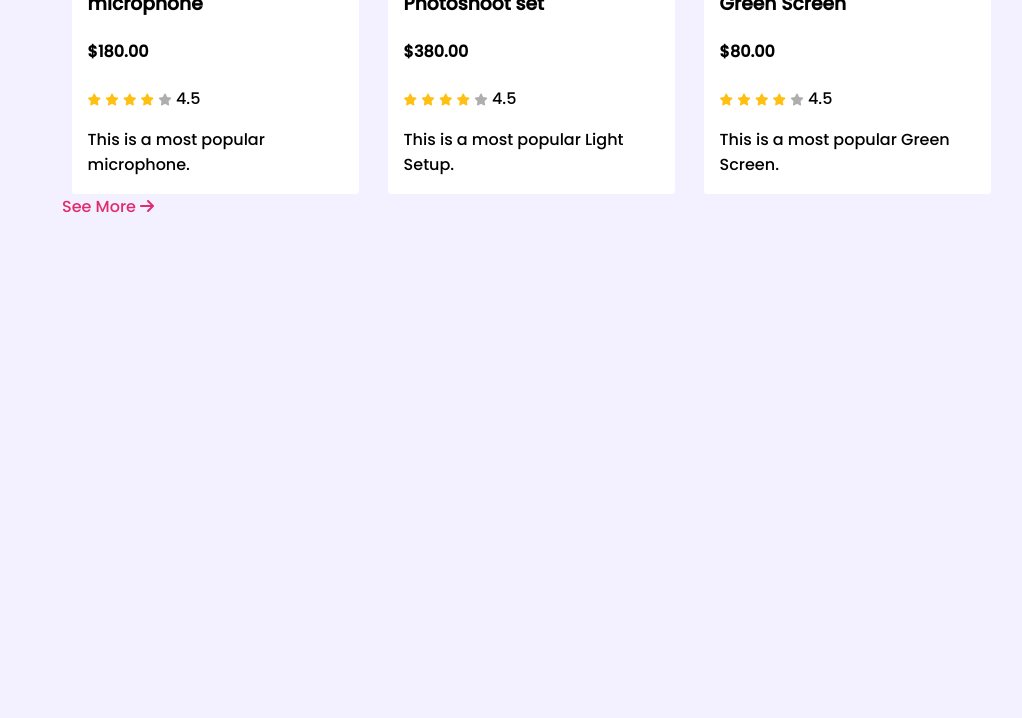
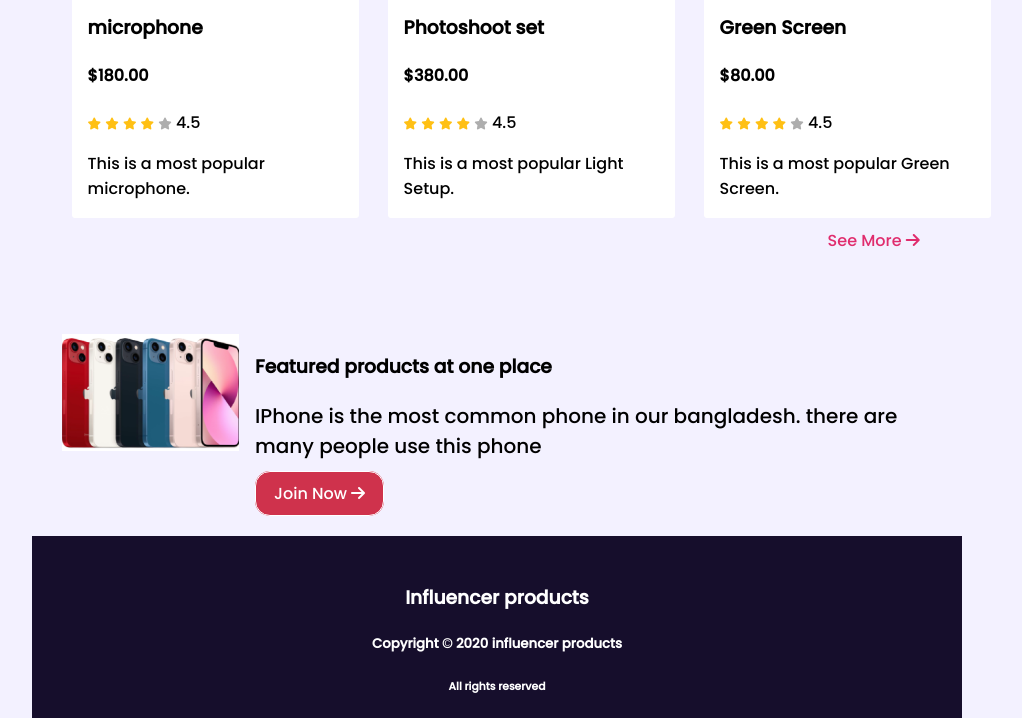
Before and after one commit to haifabinte/influencer-gear, a plain HTML site: page index.html in a window 1280 px wide. Shown: the part 1143-1861 px from the top of the page, without its empty margins (143-1165 px from the left). Before the commit the page ends 1400 px from the top, so only its background shows below. Drawn offline with Linux system fonts and the light colour scheme.

Commit message:
adding gap

```diff
--- a/index.html
+++ b/index.html
@@ -29,7 +29,7 @@
                         <p>Social media influencers are people who have large audiences of followers on their social
                             media accounts, and they leverage this to influence or persuade this following to buy
                             certain products or services</p>
-                        <a id="book" href="">Preebook now <i class="fas fa-arrow-right"></i></a>
+                        <a class="book" href="">Preebook now <i class="fas fa-arrow-right"></i></a>
                     </div>
                     <div class="camera-place">
                         <img class="camera" src="images/main-camera.png" alt="">
@@ -38,6 +38,7 @@
                 </div>
             </div>
         </section>
+
         <!-- 2nd part -->
         <section class="containner">
             <h2 id="popular-title" class="section-title">Popular Collection</h2>
@@ -187,7 +188,40 @@
                     </div>
                 </div>
             </div>
-            <a id="see-more" href="">See More <i class="fas fa-arrow-right"></i></a>
+
+            <div class="see-more">
+                <a>See More <i class="fas fa-arrow-right"></i></a>
+            </div>
+        </section>
+        <section>
+            <div class="containner">
+                <article class="blog">
+
+                    <div class="thumbnail">
+
+                        <img src="images/iphone.png" alt="">
+                    </div>
+                    <blog class="blog-info">
+                        <h1>Featured products at one place</h1>
+                        <p class="blog-title">
+                            IPhone is the most common phone in our bangladesh. there are many people
+                            use this phone
+                        </p>
+                        <a class="book" href="">Join Now <i class="fas fa-arrow-right"></i></a>
+                    </blog>
+                </article>
+
+            </div>
+            <footer>
+                <div>
+                    <h3>Influencer products</h3>
+                    <h5>Copyright © 2020 influencer products</h5>
+                    <h6>All rights reserved</h6>
+                    <i class="fab fa-facebook-messenger">
+                        <i class="fab fa-whatsapp"></i>
+                    </i><i class="fab fa-instagram"></i>
+                </div>
+            </footer>
         </section>
     </main>
 </body>
--- a/styles/style.css
+++ b/styles/style.css
@@ -24,7 +24,7 @@
 #start{
     font-size: 30px;
 }
-#book{
+.book{
     padding: 10px 18px;
     border: 1px solid;
     text-decoration: none;
@@ -60,7 +60,8 @@
  .popular-collection{
     display: grid;
     grid-template-columns: repeat(3,1fr);
-   grid-column-gap: 24px;
+  grid-row-gap:24px ;
+  grid-column-gap: 24px;
 }
 
 .collection{
@@ -88,9 +89,46 @@
 color:
 #AEAEAE
 }
-#see-more{
+.see-more{
 
     text-decoration: none;
     color: #E02C6D;
-align-items: var(#3A3A3A);
+margin-left: 88%;
+margin-top: 10px;
 }
+/* extrapart */
+
+.blog{
+    display: flex;
+
+}
+.blog .thumbnail img{
+    width: 177px;
+    height: 117px;
+ }
+ .blog-info{
+    margin-left:16px ;
+}
+.blog-title{
+    font-size: 20px;
+}
+footer div{
+    color: white;
+    background-color: rgb(22, 14, 44);
+    text-align: center;
+    padding-top: 3%;
+    padding-bottom: 4%;
+}
+/* Media Queries */
+@media only screen and (max-widtg:100px){
+    .containner{
+       width: 100%;
+    }
+     .products-item, .blog, .collection{
+
+         grid-template-columns:repeat(1,1fr);
+     }
+     .camera-place, .start-journey, .blog, .course{
+         flex-direction: column;
+     }
+ }
```
Also changed, not shown: images/iphone.png (added).
